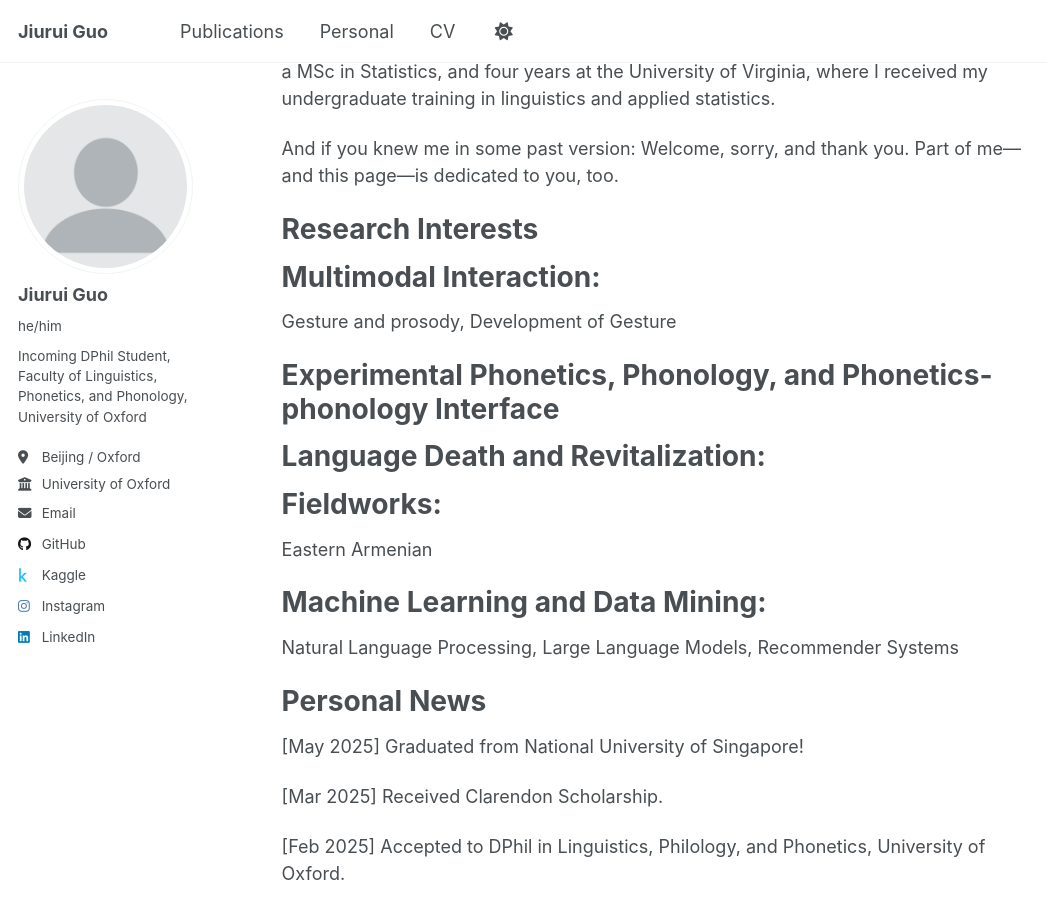
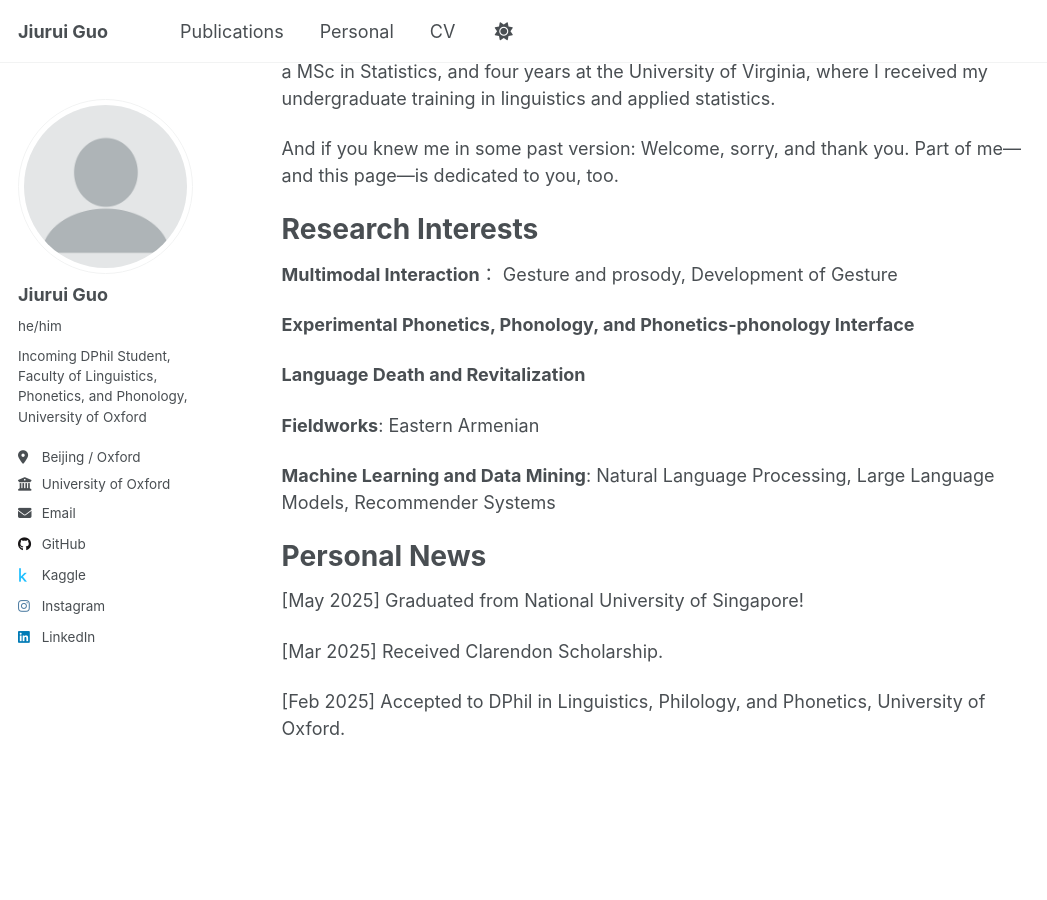
Before and after one commit to HayatoRG/hayatorg.github.io, a Jekyll site: the page built from _pages/about.md, in a window 1280 px wide and 900 px high, scrolled down 346 px. Shown: the whole window, without its empty margins (0-1047 px from the left). Built offline with Jekyll 4.4.1, drawn with Linux system fonts in a browser that asks for light colours.

```diff
--- a/_pages/about.md
+++ b/_pages/about.md
@@ -20,17 +20,18 @@ Part of me—and this page—is dedicated to you, too.
 
 Research Interests
 ======
-# Multimodal Interaction:
+
+**Multimodal Interaction**：
 Gesture and prosody, Development of Gesture
 
-# Experimental Phonetics, Phonology, and Phonetics-phonology Interface
+**Experimental Phonetics, Phonology, and Phonetics-phonology Interface**
 
-# Language Death and Revitalization:
+**Language Death and Revitalization**
 
-# Fieldworks:
+**Fieldworks**:
 Eastern Armenian
 
-# Machine Learning and Data Mining:
+**Machine Learning and Data Mining**:
 Natural Language Processing, Large Language Models, Recommender Systems
 
 
```
